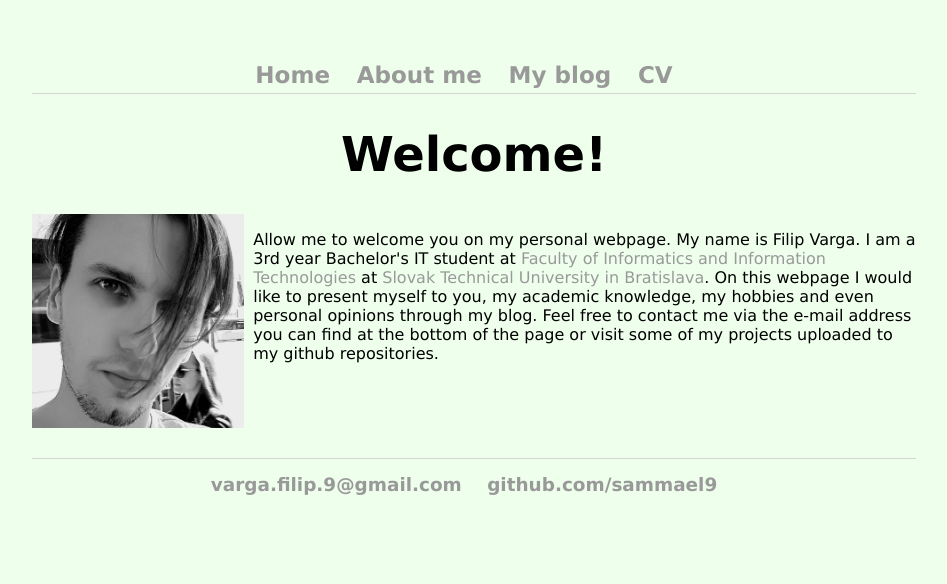
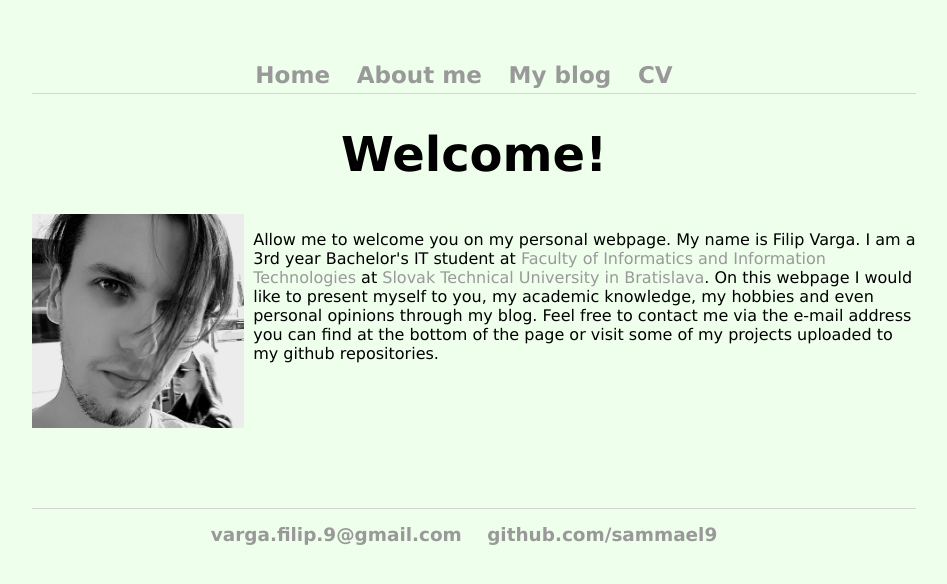
Before and after one commit to sammael9/sammael9.github.io, a Jekyll site: the page built from index.html, in a window 1280 px wide. Shown: the top 584 px of the page, without its empty margins (166-1113 px from the left). Built offline with Jekyll 4.4.1, drawn with Linux system fonts in a browser that asks for light colours.

Commit message:
Update main.css

```diff
--- a/css/main.css
+++ b/css/main.css
@@ -8,7 +8,7 @@ img {
     display: block;
     margin-left: auto;
     margin-right: auto;
-    margin-bottom: 30px;
+    margin-bottom: 80px;
     width: 24%;
     float: left
 }
```
